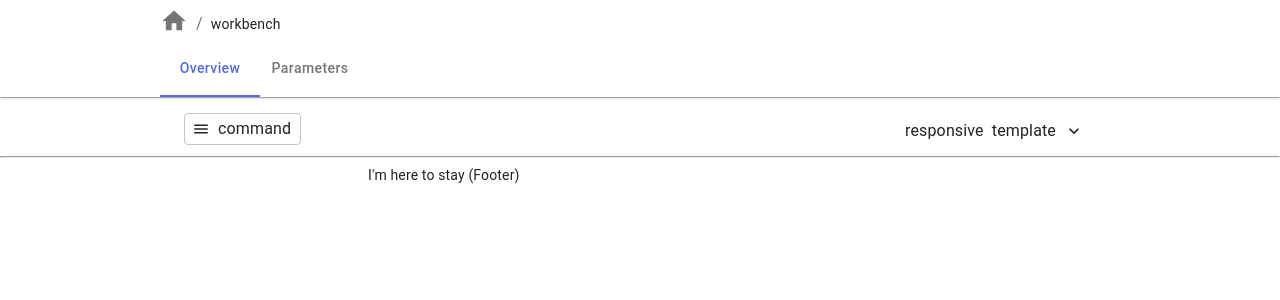
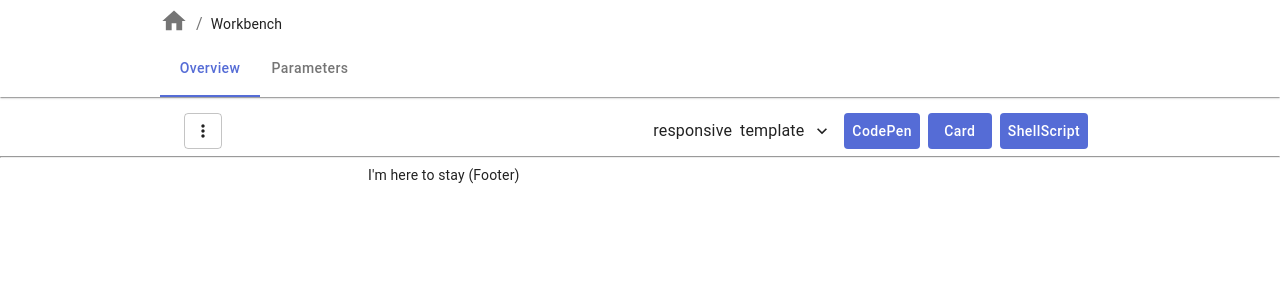
Before and after one commit to hankei6km/image-url-workbench, a Next.js app: page /overview in a window 1280 px wide. Shown: the top 300 px of the page. Built offline with nearby package versions, Linux system fonts and the light colour scheme.

Commit message:
Implement "try it on" hierarchy
"ShellScript" tab is not implemented yet.

```diff
--- a/components/Layout.tsx
+++ b/components/Layout.tsx
@@ -172,28 +172,34 @@ const breadCrumbsPath: BreadCrumbsPath[] = [
   },
   {
     path: [{ label: <HomeLabel asUrl="/overview" />, href: '/' }],
-    current: { label: 'workbench', href: '/overview' },
+    current: { label: 'Workbench', href: '/overview' },
     groupTab: tabLinksWorkBench
   },
   {
     path: [{ label: <HomeLabel asUrl="/parameters" />, href: '/' }],
-    current: { label: 'workbench', href: '/parameters' },
+    current: { label: 'Workbench', href: '/parameters' },
     groupTab: tabLinksWorkBench
   },
   {
-    path: [{ label: <HomeLabel asUrl="/codepen" />, href: '/' }],
-    current: { label: 'workbench', href: '/codepen' },
+    path: [
+      { label: <HomeLabel asUrl="/codepen" />, href: '/' },
+      { label: 'Workbench', href: '/overview' }
+    ],
+    current: { label: 'Try it on', href: '/codepen' },
     groupTab: tabLinksTryItOn
   },
   {
-    path: [{ label: <HomeLabel asUrl="/card" />, href: '/' }],
-    current: { label: 'workbench', href: '/card' },
+    path: [
+      { label: <HomeLabel asUrl="/card" />, href: '/' },
+      { label: 'Workbench', href: '/overview' }
+    ],
+    current: { label: 'Try it on', href: '/card' },
     groupTab: tabLinksTryItOn
   },
   {
     path: [
       { label: <HomeLabel asUrl="/render" />, href: '/' },
-      { label: 'workbench', href: '/overview' }
+      { label: 'Workbench', href: '/overview' }
     ],
     current: { label: 'render', href: '/render' }
   }
--- a/pages/overview.tsx
+++ b/pages/overview.tsx
@@ -1,6 +1,7 @@
 import React, { useCallback, useContext, useEffect, useState } from 'react';
 import { useRouter } from 'next/router';
 import { makeStyles } from '@material-ui/core/styles';
+import Link from '../components/Link';
 import Layout from '../components/Layout';
 import Container from '@material-ui/core/Container';
 import Box from '@material-ui/core/Box';
@@ -12,10 +13,9 @@ import CardActions from '@material-ui/core/CardActions';
 import Menu from '@material-ui/core/Menu';
 import MenuItem from '@material-ui/core/MenuItem';
 import Button from '@material-ui/core/Button';
-import IconButton from '@material-ui/core/IconButton';
 import Skeleton from '@material-ui/lab/Skeleton';
 import Typography from '@material-ui/core/Typography';
-import MenuIcon from '@material-ui/icons/Menu';
+import MoreVertIcon from '@material-ui/icons/MoreVert';
 import ExpandMoreIcon from '@material-ui/icons/ExpandMore';
 import PreviewContext, {
   PreviewDispatch,
@@ -180,20 +180,27 @@ const useActionBarStyles = makeStyles((theme) => ({
     display: 'flex',
     flexDirection: 'row',
     // justifyContent: 'center'
-    justifyItems: 'center'
+    justifyContent: 'flex-end'
   },
   commandOuter: {
+    //marginRight: theme.spacing(1),
     flexGrow: 1,
-    '& .MuiButton-root': {
+    '& .MuiButton-sizeSmall': {
+      display: 'inline-flex',
+      paddingLeft: theme.spacing(1),
+      paddingRight: theme.spacing(1),
+      minWidth: '1em',
+      [theme.breakpoints.up('sm')]: {
+        display: 'none'
+      }
+    },
+    '& .MuiButton-sizeLarge': {
       display: 'none',
+      paddingLeft: theme.spacing(1),
+      paddingRight: theme.spacing(1),
+      minWidth: '1em',
       [theme.breakpoints.up('sm')]: {
         display: 'inline-flex'
-      }
-    },
-    '& .MuiIconButton-root': {
-      display: 'inline-flex',
-      [theme.breakpoints.up('sm')]: {
-        display: 'none'
       }
     }
   },
@@ -205,6 +212,15 @@ const useActionBarStyles = makeStyles((theme) => ({
     marginRight: theme.spacing(1),
     '& .MuiButton-label > .MuiBox-root': {
       marginLeft: theme.spacing(1)
+    }
+  },
+  tryItOnOuter: {
+    display: 'flex',
+    '& > .MuiBox-root': {
+      marginRight: theme.spacing(1),
+      '& .MuiButton-root': {
+        textTransform: 'none'
+      }
     }
   },
   templateLabel: {
@@ -284,17 +300,11 @@ function ActionBar({
     <Box>
       <Box className={classes.bar}>
         <Box className={classes.commandOuter}>
-          <IconButton size="small" onClick={handleClickCommand}>
-            <MenuIcon />
-          </IconButton>
-          <Button
-            variant="outlined"
-            size="small"
-            startIcon={<MenuIcon />}
-            style={{ textTransform: 'none' }}
-            onClick={handleClickCommand}
-          >
-            <Typography variant="body1">command</Typography>
+          <Button size="small" variant="outlined" onClick={handleClickCommand}>
+            <MoreVertIcon fontSize="small" />
+          </Button>
+          <Button size="large" variant="outlined" onClick={handleClickCommand}>
+            <MoreVertIcon fontSize="small" />
           </Button>
           <Menu
             id="command-menu"
@@ -339,6 +349,38 @@ function ActionBar({
               <Typography variant="body1">template</Typography>
             </Box>
           </Button>
+        </Box>
+        <Box className={classes.tryItOnOuter}>
+          <Box>
+            <Button
+              component={Link}
+              disableElevation={true}
+              href="/codepen"
+              className="MuiButton-containedPrimary"
+            >
+              CodePen
+            </Button>
+          </Box>
+          <Box>
+            <Button
+              component={Link}
+              disableElevation={true}
+              href="/card"
+              className="MuiButton-containedPrimary"
+            >
+              Card
+            </Button>
+          </Box>
+          <Box>
+            <Button
+              component={Link}
+              disableElevation={true}
+              href="/shellscript"
+              className="MuiButton-containedPrimary"
+            >
+              ShellScript
+            </Button>
+          </Box>
         </Box>
       </Box>
       <Box>
```
